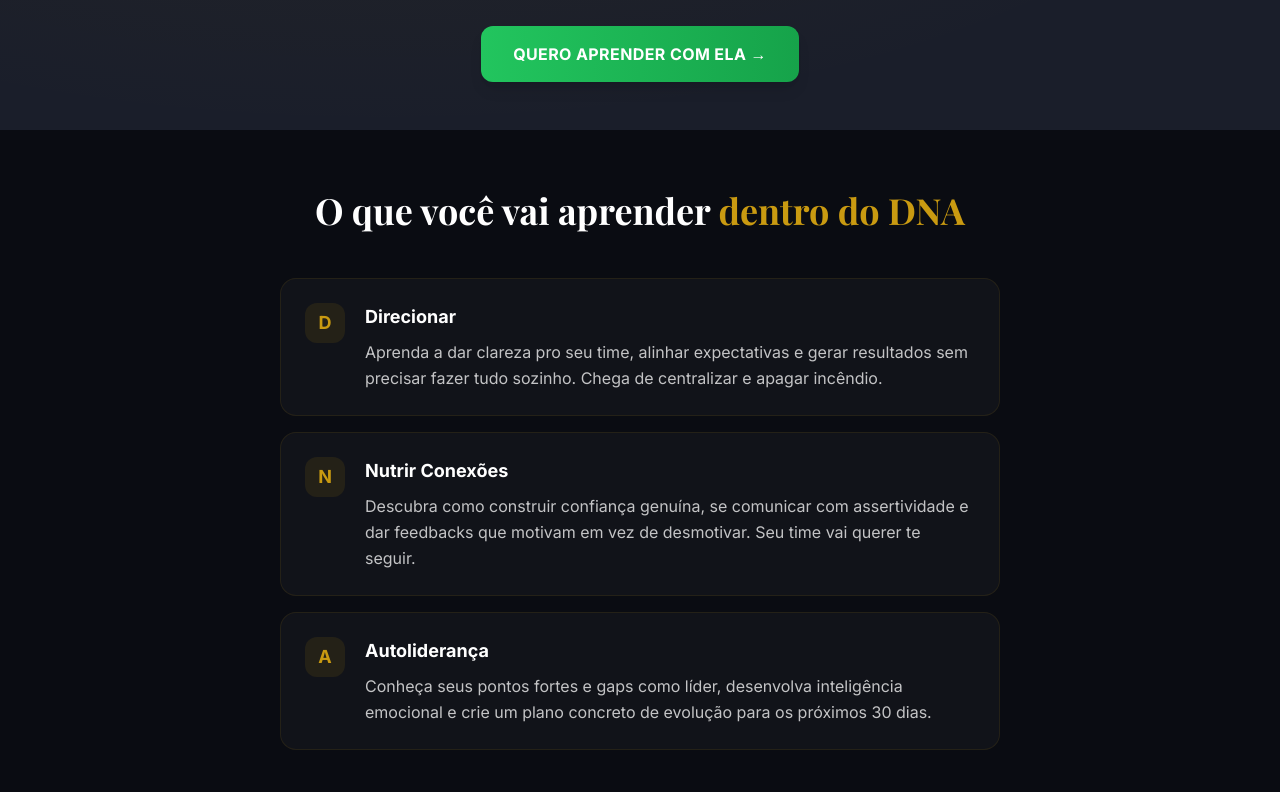
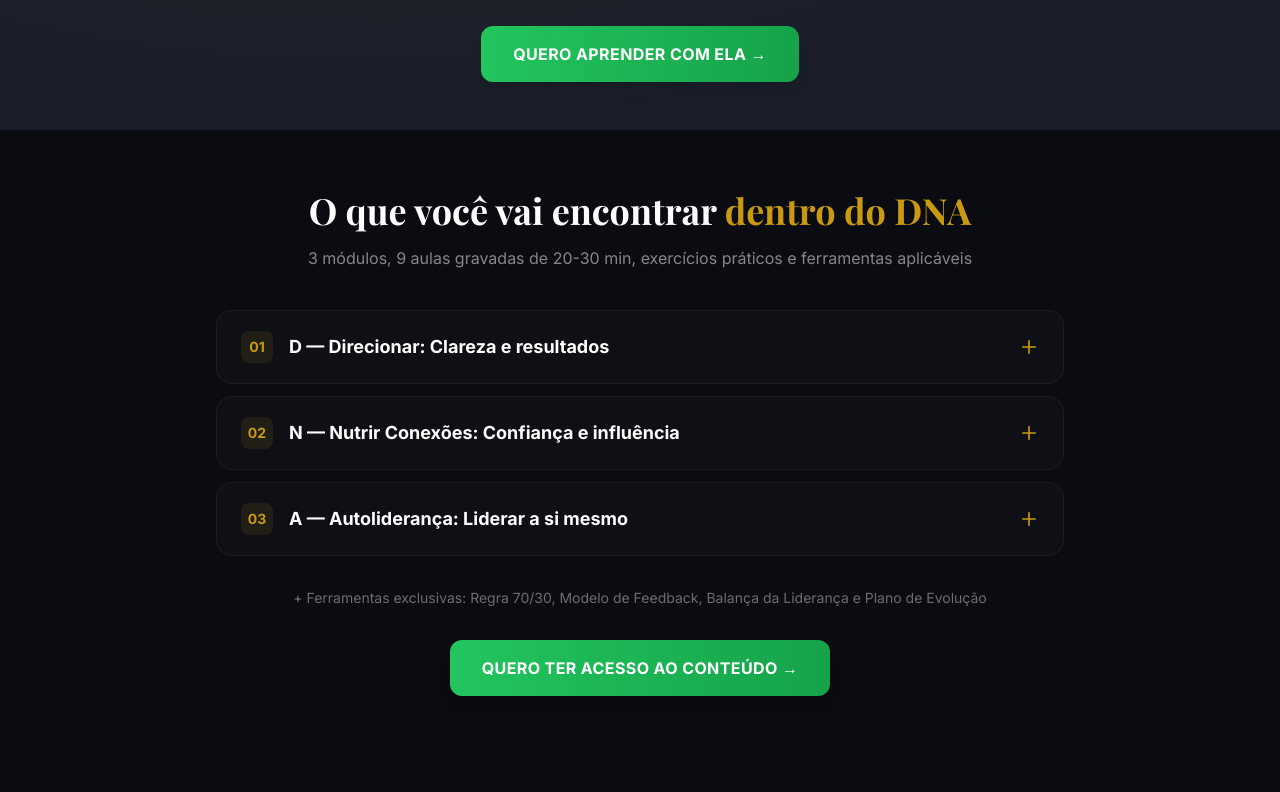
Before and after one commit to techfranca/IZA_DNA-da-Lideranca, a Next.js app: page / in a window 1280 px wide. Shown: the part 2760-3552 px from the top of the page. Built offline with nearby package versions, Linux system fonts and the light colour scheme.

Commit message:
modulos em accordion igual referencia

```diff
--- a/src/app/page.tsx
+++ b/src/app/page.tsx
@@ -334,56 +334,48 @@ export default function Home() {
         </div>
       </section>
 
-      {/* ═══════ 5. O QUE VOCÊ VAI RECEBER ═══════ */}
+      {/* ═══════ 5. O QUE VOCÊ VAI APRENDER ═══════ */}
       <section className="relative w-full bg-dark">
-        <div className="relative mx-auto max-w-3xl px-6 py-10 md:py-12">
-
+        <div className="relative mx-auto max-w-4xl px-4 sm:px-6 py-10 md:py-12">
           <SectionTitle>
-            O que você vai aprender{" "}
+            O que você vai encontrar{" "}
             <span className="text-gold">dentro do DNA</span>
           </SectionTitle>
+          <p className="mt-4 text-center text-base text-white/50 max-w-2xl mx-auto">
+            3 módulos, 9 aulas gravadas de 20-30 min, exercícios práticos e ferramentas aplicáveis
+          </p>
 
-          <div className="mt-12 space-y-4">
-            {[
-              {
-                num: "01",
-                letter: "D",
-                title: "Direcionar",
-                desc: "Aprenda a dar clareza pro seu time, alinhar expectativas e gerar resultados sem precisar fazer tudo sozinho. Chega de centralizar e apagar incêndio.",
-              },
-              {
-                num: "02",
-                letter: "N",
-                title: "Nutrir Conexões",
-                desc: "Descubra como construir confiança genuína, se comunicar com assertividade e dar feedbacks que motivam em vez de desmotivar. Seu time vai querer te seguir.",
-              },
-              {
-                num: "03",
-                letter: "A",
-                title: "Autoliderança",
-                desc: "Conheça seus pontos fortes e gaps como líder, desenvolva inteligência emocional e crie um plano concreto de evolução para os próximos 30 dias.",
-              },
-            ].map((mod) => (
-              <div
-                key={mod.num}
-                className="relative flex items-start gap-5 rounded-2xl border border-gold/10 bg-white/[0.03] px-6 py-6 transition-all hover:border-gold/25"
-              >
-                <span className="flex h-10 w-10 shrink-0 items-center justify-center rounded-xl bg-gold/10 text-lg font-bold text-gold">
-                  {mod.letter}
-                </span>
-                <div>
-                  <h3 className="text-lg font-bold text-white">{mod.title}</h3>
-                  <p className="mt-2 text-white/75 leading-relaxed">{mod.desc}</p>
-                </div>
+          <div className="mt-10 space-y-3">
+            {/* Módulo 1 */}
+            <Accordion number="01" title="D — Direcionar: Clareza e resultados">
+              <div className="text-sm text-white/70 space-y-1">
+                <p>Você foi promovido. E agora? &bull; A diferença entre técnico e líder &bull; Os 4 alinhamentos que todo líder precisa fazer &bull; Delegar sem abandonar e sem microgerenciar &bull; Como desenvolver autonomia no time</p>
+                <p className="text-gold text-xs mt-2">+ Exercício prático: redefinir atividade com os 4 alinhamentos</p>
               </div>
-            ))}
+            </Accordion>
+
+            {/* Módulo 2 */}
+            <Accordion number="02" title="N — Nutrir Conexões: Confiança e influência">
+              <div className="text-sm text-white/70 space-y-1">
+                <p>O poder das conexões &bull; Por que algumas equipes entregam mais &bull; Comunicação assertiva e escuta ativa &bull; Regra 70/30 &bull; Feedback e reconhecimento &bull; Como corrigir sem desmotivar</p>
+                <p className="text-gold text-xs mt-2">+ Exercício prático: conversa individual com 4 perguntas estratégicas</p>
+              </div>
+            </Accordion>
+
+            {/* Módulo 3 */}
+            <Accordion number="03" title="A — Autoliderança: Liderar a si mesmo">
+              <div className="text-sm text-white/70 space-y-1">
+                <p>O líder que você é hoje &bull; Impacto do seu comportamento na equipe &bull; Inteligência emocional na prática &bull; Como agir sob pressão &bull; Mapa dos Pontos Fortes e Gaps &bull; Balança da Liderança</p>
+                <p className="text-gold text-xs mt-2">+ Exercício prático: Plano de Evolução para os próximos 30 dias</p>
+              </div>
+            </Accordion>
           </div>
 
-          <p className="mt-10 text-center text-sm text-white/50">
-            3 módulos &bull; 9 aulas gravadas de 20-30 min &bull; Exercícios práticos &bull; Ferramentas aplicáveis
+          <p className="mt-8 text-center text-sm text-white/40">
+            + Ferramentas exclusivas: Regra 70/30, Modelo de Feedback, Balança da Liderança e Plano de Evolução
           </p>
 
-          <div className="mt-10 text-center">
+          <div className="mt-8 text-center">
             <CTAButton>QUERO TER ACESSO AO CONTEÚDO &rarr;</CTAButton>
           </div>
         </div>
```
